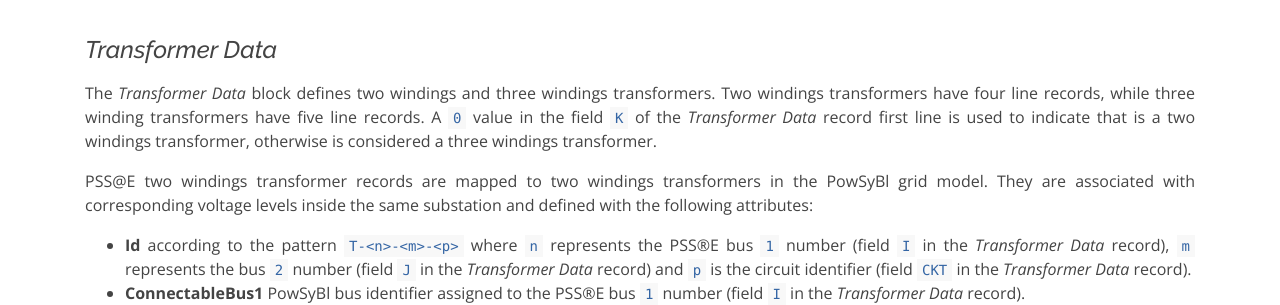
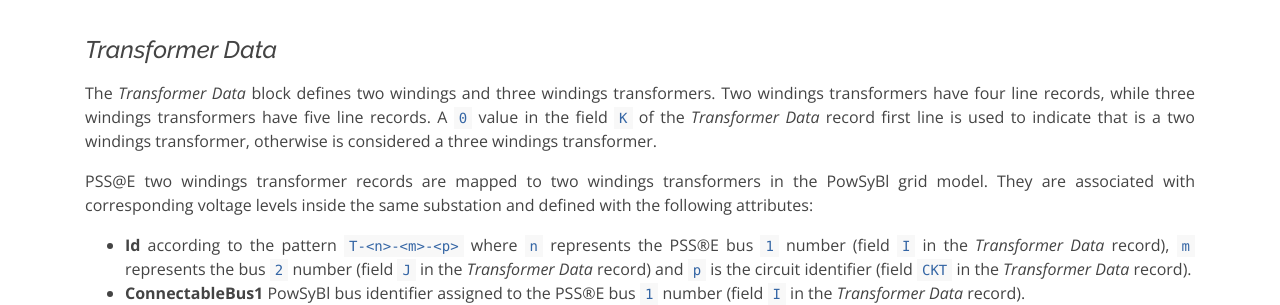
Before and after one commit to powsybl/powsybl.github.io, a Jekyll site: the page built from pages/documentation/grid/formats/psse.md, in a window 1280 px wide and 900 px high, scrolled down 6862 px. Shown: the part 178-483 px from the top of the window. Built offline with Jekyll 4.4.1, drawn with Linux system fonts in a browser that asks for light colours; our own code applies the rules of GitHub Pages for plain Markdown files; some of the changed lines change nothing that is shown.

Commit message:
Fix winding by windings
Signed-off-by: José Antonio Marqués <marquesja@aia.es>

```diff
--- a/pages/documentation/grid/formats/psse.md
+++ b/pages/documentation/grid/formats/psse.md
@@ -227,7 +227,7 @@
 
 #### _Transformer Data_
 
-The _Transformer Data_ block defines two windings and three windings transformers. Two windings transformers have four line records, while three winding transformers have five line records. A `0` value in the field `K` of the _Transformer Data_ record first line is used to indicate that is a two windings transformer, otherwise is considered a three windings transformer.
+The _Transformer Data_ block defines two windings and three windings transformers. Two windings transformers have four line records, while three windings transformers have five line records. A `0` value in the field `K` of the _Transformer Data_ record first line is used to indicate that is a two windings transformer, otherwise is considered a three windings transformer.
 
 PSS@E two windings transformer records are mapped to two windings transformers in the PowSyBl grid model. They are associated with corresponding voltage levels inside the same substation and defined with the following attributes:
 
@@ -249,7 +249,7 @@
 
 In PSS®E the transformer model allows to define a ratio and angle at the end `1` and only a fixed ratio at the end `2`. The transformer magnetizing admittance is modeled between the bus and the ratio of the end `1`. The PowSyBl grid model supports a ratioTapChanger and a phaseTapChanger at the end `1` and the magnetizing admittance is between the ratio and the transmission impedance.
 
-![TwoWindingTransformerModels](img/psse/two-windings-transformer-model.svg){: width="100%" .center-image}
+![TwoWindingsTransformerModels](img/psse/two-windings-transformer-model.svg){: width="100%" .center-image}
 
 To express the PSS®E electric attributes of the transformer in the PowSyBl grid model the following conversions are performed:
 
@@ -302,7 +302,7 @@
 - Each winding can have a complex ratio and a `ratioTapChanger` or `phaseTapChanger` with its corresponding control, always at end `1`. The current PowSyBl version only supports one enabled control by three windings transformer so if there is more than one enabled only the first (winding `1`, winding `2`, winding `3`) is kept enabled, the rest are automatically disabled.
 - In three windings transformers the status attribute (field `STAT` in the _Transformer Data_ record) could be `0` that means all the windings disconnected, `1` for all windings connected, `2` for only the second winding disconnected, `3` for the third winding disconnected and `4` for the first winding disconnected.
 
-![ThreeWindingTransformerModels](img/psse/three-windings-transformer-model.svg){: width="100%" .center-image}
+![ThreeWindingsTransformerModels](img/psse/three-windings-transformer-model.svg){: width="100%" .center-image}
 
 #### Slack bus
 
```
